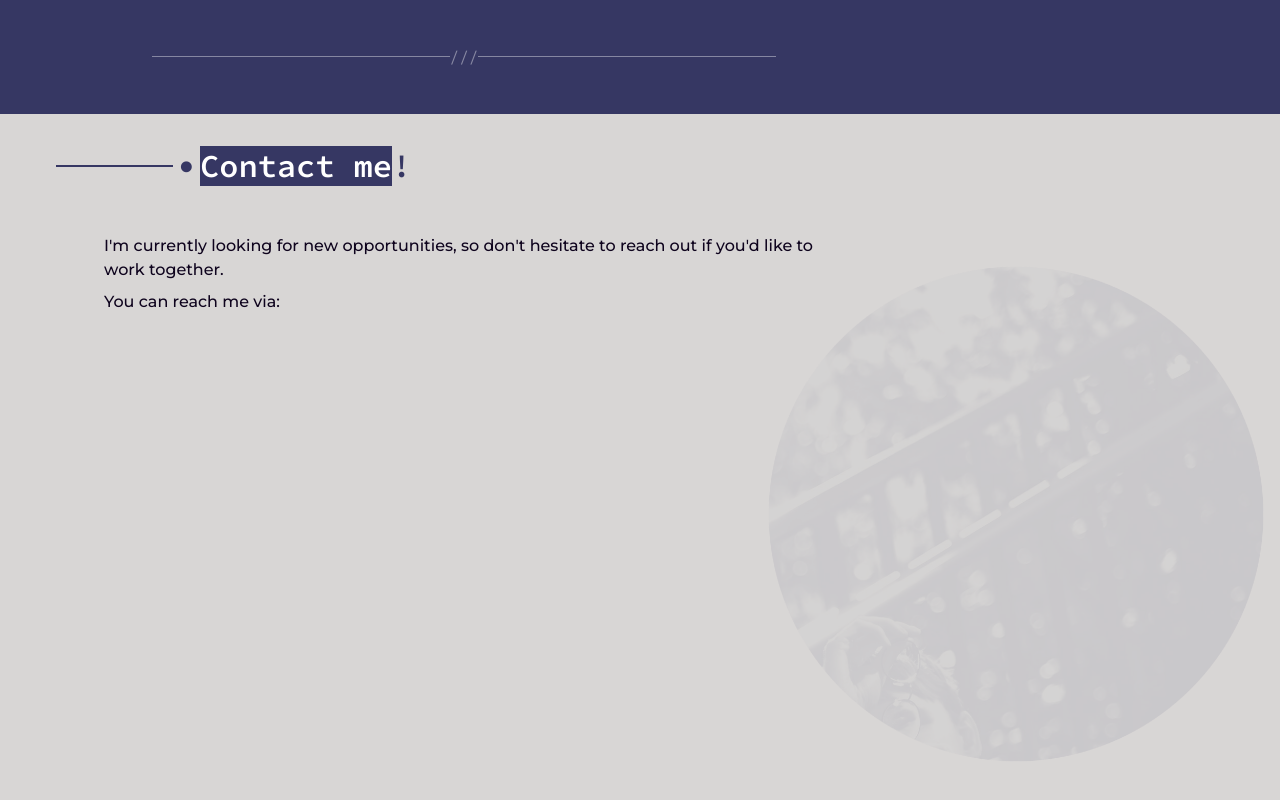
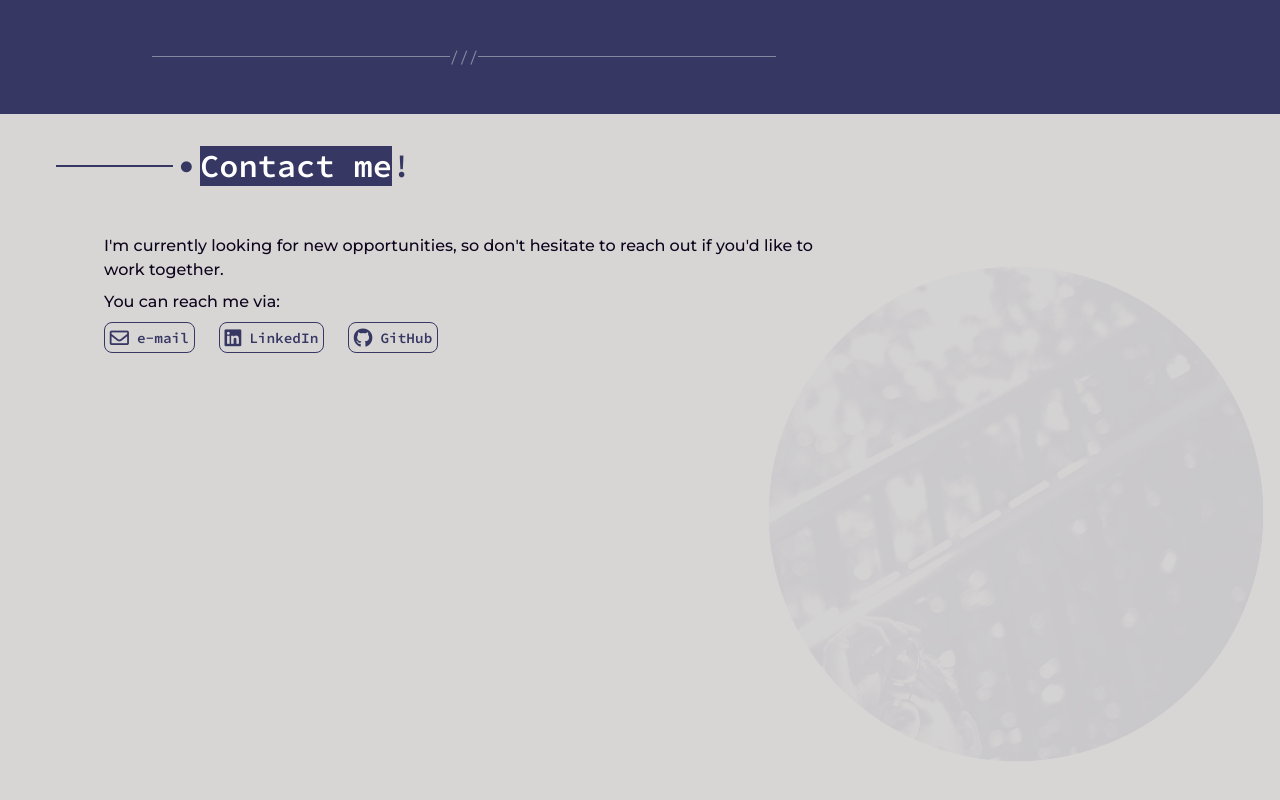
Before and after one commit to qvistsson/qvistsson.github.io, a React (Create React App) app: page / in a window 1280 px wide. Shown: the part 2468-3268 px from the top of the page. Built offline with nearby package versions, Linux system fonts and the light colour scheme.

Commit message:
add social links

```diff
--- a/src/App.js
+++ b/src/App.js
@@ -11,6 +11,7 @@ import IndentedHeader from './components/IndentedHeader';
 import TextContainer from './components/TextContainer';
 import Project from './components/Project';
 import Divider from './components/Divider';
+import Socials from './components/Socials';
 
 // Data content
 
@@ -23,7 +24,7 @@ import bgimg from './media/bg.png';
 import bgimg2 from './media/bg2.png';
 
 class App extends React.Component {
-  /* componentDidMount() {
+  componentDidMount() {
     const target = document.getElementById('obf-target');
     window.addEventListener(
       'scroll',
@@ -37,7 +38,7 @@ class App extends React.Component {
       },
       { once: true, passive: true }
     );
-  } */
+  }
 
   render() {
     return (
@@ -101,7 +102,8 @@ class App extends React.Component {
               excl={true}
             />
             <div className="flex-column screen-medium-m-left-large Style-max-width">
-              <TextContainer margin="m-bottom-large" content={Text.ContactMe} />
+              <TextContainer margin="m-bottom-small" content={Text.ContactMe} />
+              <Socials />
             </div>
           </div>
         </div>
--- /dev/null
+++ b/src/components/Socials.css
@@ -0,0 +1,22 @@
+.Socials-link {
+  color: var(--theme2);
+  text-decoration: none;
+  font-family: 'Source Code Pro', monospace;
+  font-size: 0.9rem;
+  font-weight: 600;
+  padding: 0.3rem;
+  border-radius: 0.5rem;
+  display: inline-flex;
+  align-items: center;
+  border: 1px solid var(--theme2);
+}
+
+.Socials-link i {
+  margin-right: 0.5rem;
+  font-size: 1.2rem;
+}
+
+.Socials-link:hover {
+  color: var(--pop);
+  border-color: var(--pop);
+}
--- /dev/null
+++ b/src/components/Socials.js
@@ -0,0 +1,38 @@
+import React from 'react';
+import './Socials.css';
+
+const Socials = ({ margin }) => (
+  <div
+    className={
+      margin
+        ? 'flex-column screen-small-flex-row ' + margin
+        : 'flex-column screen-small-flex-row'
+    }
+  >
+    <a
+      id="obf-target"
+      href="mailto:enable-javascript@for-email.com"
+      className="Socials-link"
+    >
+      <i className="far fa-envelope"></i>e-mail
+    </a>
+    <a
+      href="https://www.linkedin.com/in/qvistdev09/"
+      target="_blank"
+      rel="noopener noreferrer"
+      className="Socials-link m-top-small screen-small-no-m-top screen-small-m-left"
+    >
+      <i className="fab fa-linkedin"></i>LinkedIn
+    </a>
+    <a
+      href="https://github.com/qvistdev09"
+      target="_blank"
+      rel="noopener noreferrer"
+      className="Socials-link m-top-small screen-small-no-m-top screen-small-m-left"
+    >
+      <i className="fab fa-github"></i>GitHub
+    </a>
+  </div>
+);
+
+export default Socials;
```
